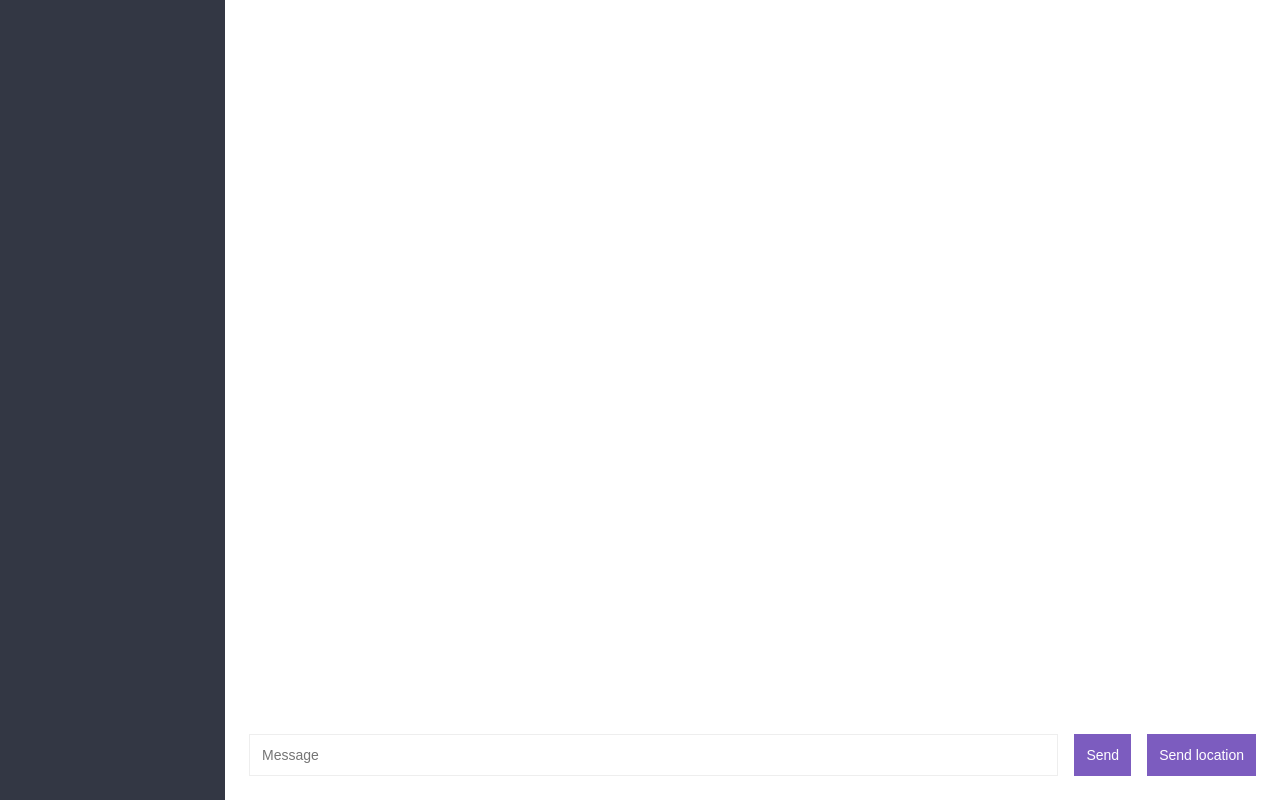
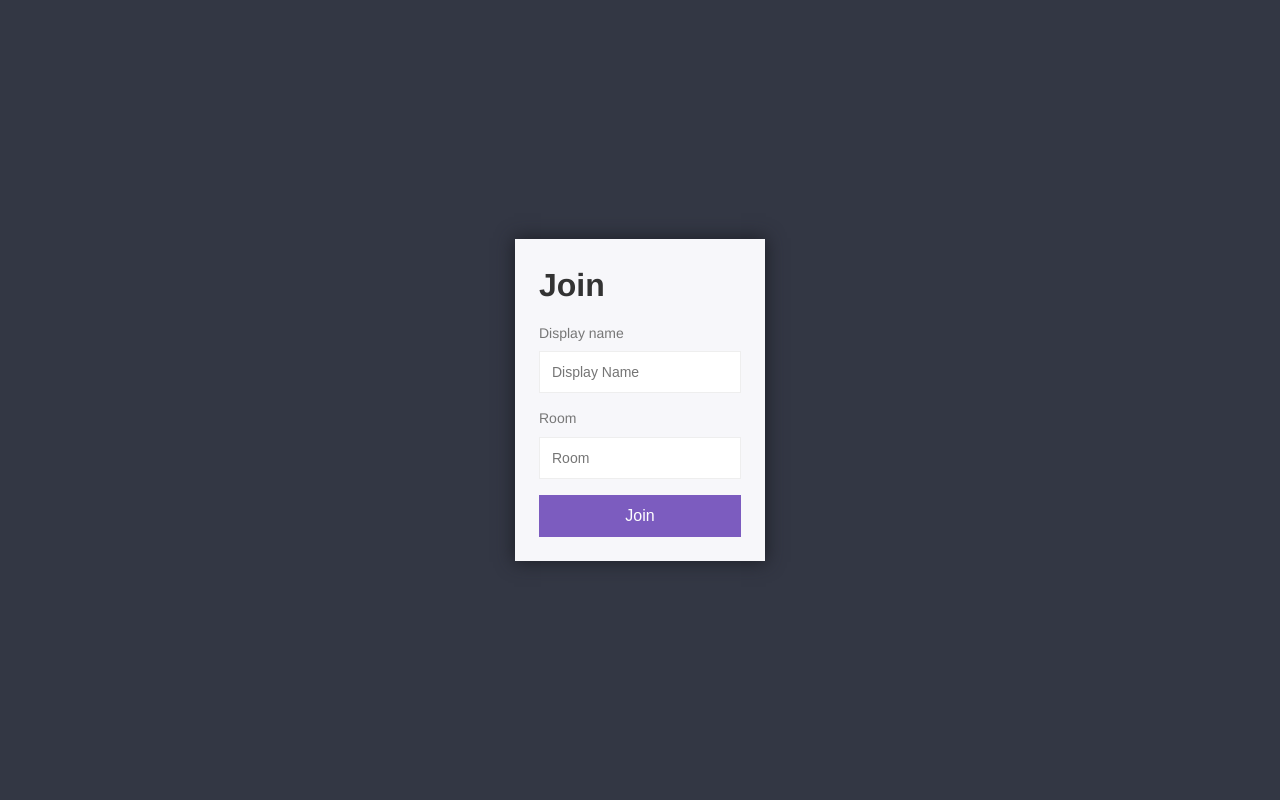
Before and after one commit to Joseph-Mutua/chat-app, a website: page public/index.html in a window 1280 px wide. Drawn offline with nearby package versions, Linux system fonts and the light colour scheme; no server answers.

Commit message:
Create the join page

```diff
--- a/public/index.html
+++ b/public/index.html
@@ -1,55 +1,29 @@
 <!DOCTYPE html>
 <html>
+  <head>
+    <title>Chat App</title>
+    <link rel="icon" href="/img/favicon.png" />
+    <link rel="stylesheet" href="/css/styles.min.css" />
+  </head>
 
-<head>
-  <title>Chat App</title>
-  <link rel="icon" href="/img/favicon.png">
-  <link rel="stylesheet" href="/css/styles.min.css">
-</head>
+  <body>
+    <div class="centered-form">
+      <div class="centered-form__box">
+        <h1>Join</h1>
 
-<body>
-  <div class="chat">
-    <div class="chat__sidebar">
-
-    </div>
-    <div class="chat__main">
-      <div id="messages" class="chat__messages"></div>
-
-      <div class="compose">
-        <form id="message-form">
-          <input name="message" placeholder="Message">
-          <button>Send</button>
+        <form action="/chat.html">
+          <label>Display name</label>
+          <input
+            type="text"
+            name="userName"
+            placeholder="Display Name"
+            required
+          />
+          <label>Room</label>
+          <input type="text" name="room" placeholder="Room" required />
+          <button>Join</button>
         </form>
-        <button id="send-location">Send location</button>
       </div>
     </div>
-  </div>
-
-  <script id="message-template" type="text/html">
-            <div class="message">
-                <p>
-                    <span class="message__name">Some User Name</span>
-                    <span class="message__meta">{{createdAt}}</span>
-                </p>
-                <p>{{message}}</p>
-            </div>
-        </script>
-
-  <script id="location-message-template" type="text/html">
-            <div class="message">
-                <p>
-                    <span class="message__name">Some User Name</span>
-                    <span class="message__meta">{{createdAt}}</span>
-                </p>
-                <p><a href="{{url}}" target="_blank">My current location</a></p>
-            </div>
-        </script>
-
-  <script src="https://cdnjs.cloudflare.com/ajax/libs/mustache.js/3.0.1/mustache.min.js"></script>
-  <script src="https://cdnjs.cloudflare.com/ajax/libs/moment.js/2.22.2/moment.min.js"></script>
-  <script src="https://cdnjs.cloudflare.com/ajax/libs/qs/6.6.0/qs.min.js"></script>
-  <script src="/socket.io/socket.io.js"></script>
-  <script src="/js/chat.js"></script>
-</body>
-
+  </body>
 </html>
```
Also changed, not shown: public/chat.html (added, +55 -0 lines).
